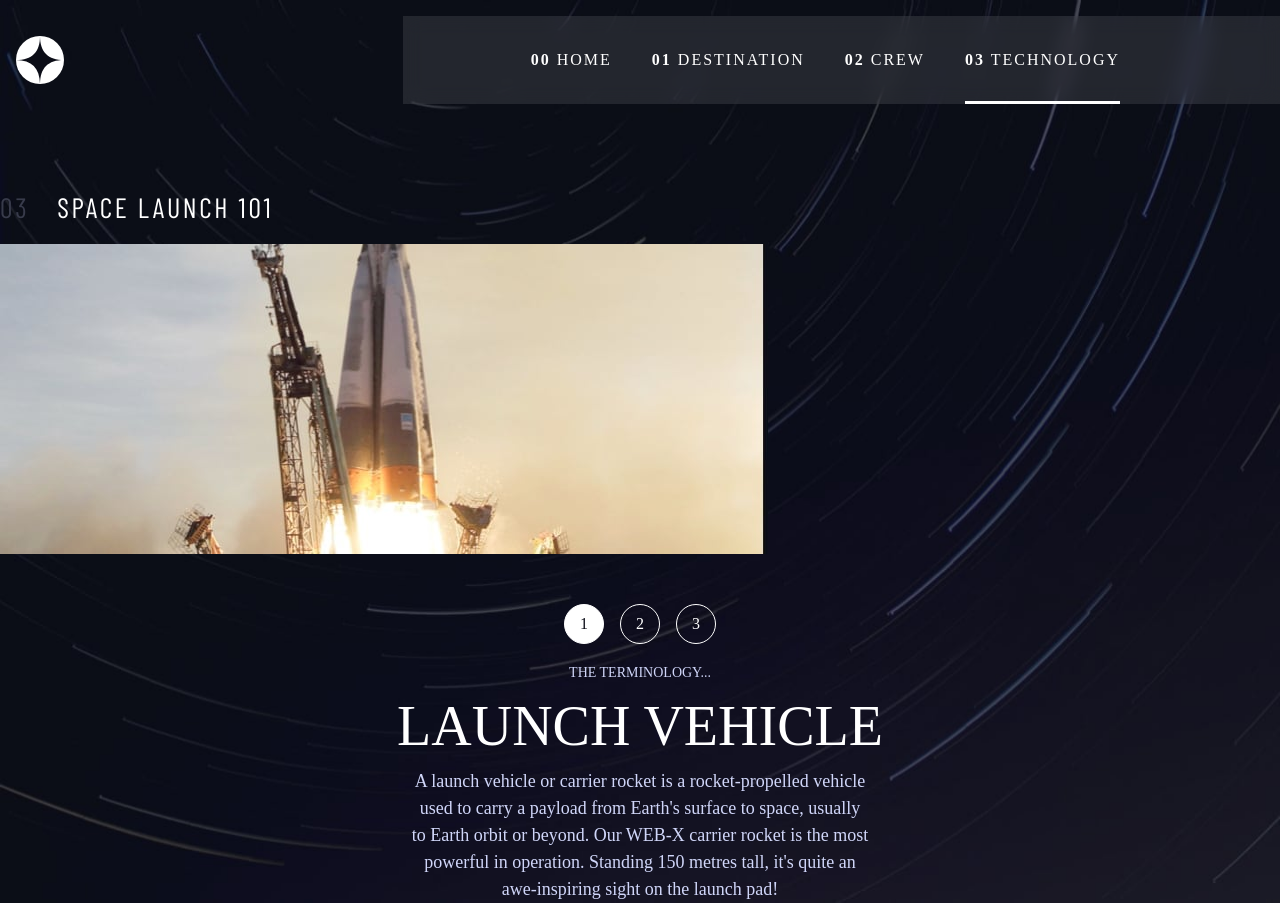
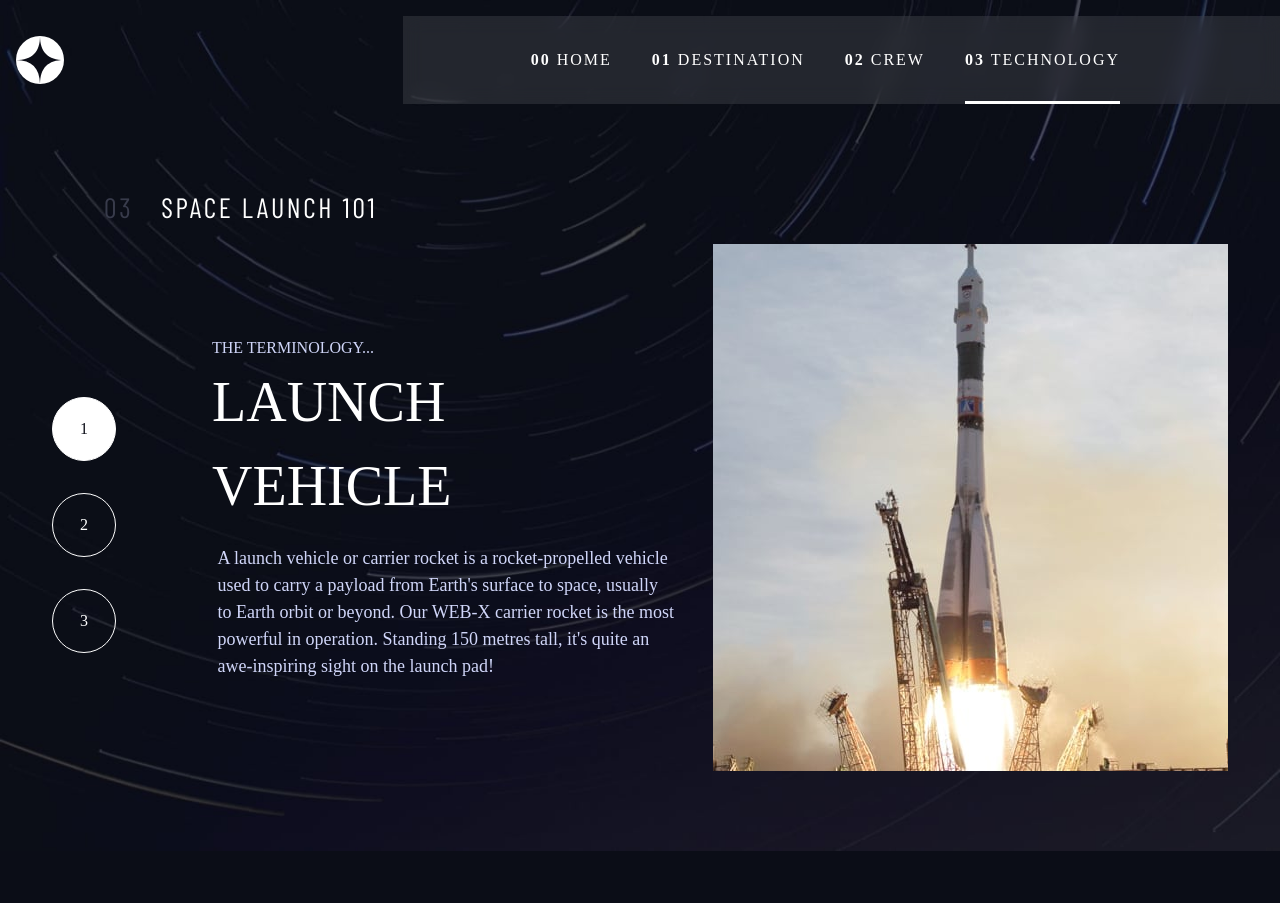
Before and after one commit to Briuwu/react-ts_space-website, a React (Vite) app: page /technology in a window 1280 px wide. After the commit the page ends 851 px from the top, so only its background shows below. Built offline with nearby package versions, Linux system fonts and the light colour scheme; a web font is replaced by a local one.

Commit message:
added the styling for technology desktop view

```diff
--- a/src/pages/Technology.tsx
+++ b/src/pages/Technology.tsx
@@ -13,6 +13,13 @@ const Technology = () => {
   const selectedImgLandscape = selectedTechnology
     .map((eachTech) => {
       let image = eachTech.images.landscape.replace(".", "");
+      let imageSrc = "./src".concat(image);
+      return imageSrc;
+    })
+    .toString();
+  const selectedImgPortrait = selectedTechnology
+    .map((eachTech) => {
+      let image = eachTech.images.portrait.replace(".", "");
       let imageSrc = "./src".concat(image);
       return imageSrc;
     })
@@ -40,8 +47,17 @@ const Technology = () => {
       </h1>
       {selectedTechnology.map((el) => (
         <div className="technology__container grid" key={el.name}>
-          <img className="technology__img" src={selectedImgLandscape} alt="" />
-          <div className="technology__info grid">
+          <img
+            className="technology__img mobile"
+            src={selectedImgLandscape}
+            alt={el.name}
+          />
+          <img
+            className="technology__img desktop"
+            src={selectedImgPortrait}
+            alt={el.name}
+          />
+          <div className="technology__info flex">
             <div className="technology__selection flex">
               {technologyChoicesElement}
             </div>
--- a/src/sass/Layout/_technology.scss
+++ b/src/sass/Layout/_technology.scss
@@ -1,6 +1,8 @@
 @use "../Utils/functions" as func;
 @use "../Utils/variables" as var;
 @use "../Utils/toolkits" as tool;
+
+$md-lg: var.$md-lg;
 
 .technology {
   text-align: center;
@@ -8,17 +10,30 @@
 
   &__info {
     gap: 1em;
+    flex-direction: column;
+  }
+
+  &__img {
+    margin-inline: auto;
+
+    &.desktop {
+      display: none;
+    }
+
+    &.mobile {
+      height: func.fluid(170, 42vw, 310);
+    }
   }
 
   &__selection {
     align-items: center;
     justify-content: center;
-    gap: 1em;
+    gap: func.fluid(16, 5vw, 32);
     margin-top: func.rem(34);
 
     &-each {
       aspect-ratio: 1;
-      width: func.rem(40);
+      width: func.fluid(40, 5vw, 80);
       border: 1px solid var.$color-100;
       border-radius: 50%;
 
@@ -34,7 +49,55 @@
     span {
       text-transform: uppercase;
       color: var.$color-500;
-      font-size: func.rem(14);
+      font-size: func.fluid(14, 5vw, 16);
     }
   }
 }
+
+@media (min-width: $md-lg) {
+  .technology {
+    text-align: left;
+    max-width: 1440px;
+    padding-inline: func.fluid(16, 5vw, 52);
+    margin-inline: auto;
+
+    .section__title {
+      padding-inline: func.fluid(16, 5vw, 52);
+      max-width: func.rem(1440);
+      margin-right: auto;
+    }
+
+    &__info {
+      justify-self: center;
+      flex-direction: row;
+      align-items: center;
+      gap: func.rem(80);
+    }
+
+    &__selection {
+      flex-direction: column;
+    }
+
+    &__img {
+      grid-area: 1 / 2;
+      &.desktop {
+        display: inline-block;
+        width: func.rem(515);
+      }
+
+      &.mobile {
+        display: none;
+        height: initial;
+      }
+    }
+
+    &__container {
+      grid-template-columns: 1fr max-content;
+      margin-bottom: func.rem(80);
+    }
+
+    .section__heading {
+      margin-bottom: func.rem(17);
+    }
+  }
+}
--- a/src/sass/style.css
+++ b/src/sass/style.css
@@ -577,16 +577,26 @@ body {
 }
 .technology__info {
   gap: 1em;
+  flex-direction: column;
+}
+.technology__img {
+  margin-inline: auto;
+}
+.technology__img.desktop {
+  display: none;
+}
+.technology__img.mobile {
+  height: clamp(10.625rem, 42vw, 19.375rem);
 }
 .technology__selection {
   align-items: center;
   justify-content: center;
-  gap: 1em;
+  gap: clamp(1rem, 5vw, 2rem);
   margin-top: 2.125rem;
 }
 .technology__selection-each {
   aspect-ratio: 1;
-  width: 2.5rem;
+  width: clamp(2.5rem, 5vw, 5rem);
   border: 1px solid #ffffff;
   border-radius: 50%;
 }
@@ -600,5 +610,46 @@ body {
 .technology__desc span {
   text-transform: uppercase;
   color: #d0d6f9;
-  font-size: 0.875rem;
+  font-size: clamp(0.875rem, 5vw, 1rem);
+}
+
+@media (min-width: 62.5rem) {
+  .technology {
+    text-align: left;
+    max-width: 1440px;
+    padding-inline: clamp(1rem, 5vw, 3.25rem);
+    margin-inline: auto;
+  }
+  .technology .section__title {
+    padding-inline: clamp(1rem, 5vw, 3.25rem);
+    max-width: 90rem;
+    margin-right: auto;
+  }
+  .technology__info {
+    justify-self: center;
+    flex-direction: row;
+    align-items: center;
+    gap: 5rem;
+  }
+  .technology__selection {
+    flex-direction: column;
+  }
+  .technology__img {
+    grid-area: 1/2;
+  }
+  .technology__img.desktop {
+    display: inline-block;
+    width: 32.1875rem;
+  }
+  .technology__img.mobile {
+    display: none;
+    height: initial;
+  }
+  .technology__container {
+    grid-template-columns: 1fr max-content;
+    margin-bottom: 5rem;
+  }
+  .technology .section__heading {
+    margin-bottom: 1.0625rem;
+  }
 }/*# sourceMappingURL=style.css.map */
```
Also changed, not shown: 1 other file (tests, documents, lock files or other folders).
